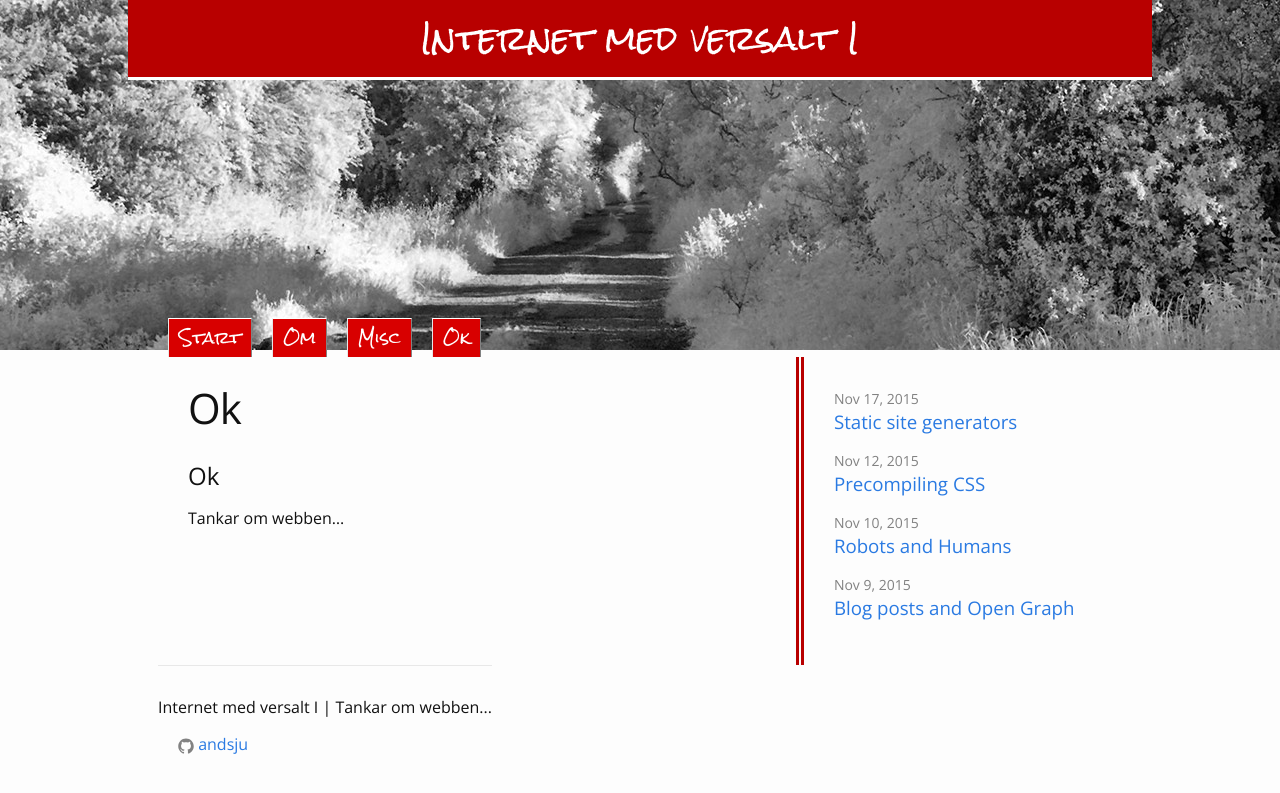
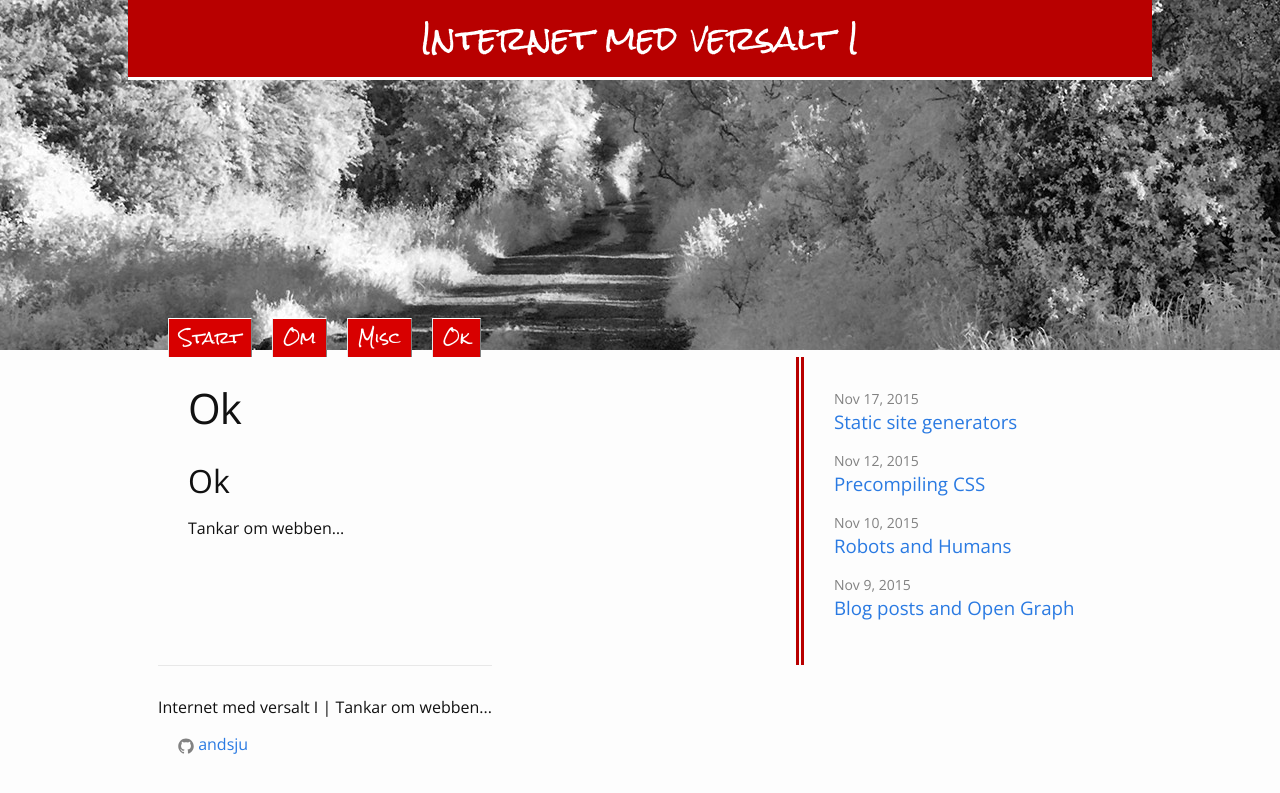
Before and after one commit to andsju/andsju, a Jekyll site: the page built from test.md, in a window 1280 px wide. Shown: the top 793 px of the page. Built offline with Jekyll 4.4.1, drawn with Linux system fonts in a browser that asks for light colours; our own code applies the rules of GitHub Pages for plain Markdown files.

```diff
--- a/test.md
+++ b/test.md
@@ -1,2 +1,2 @@
-# Ok
+## Ok
 {{ site.description }}
```
